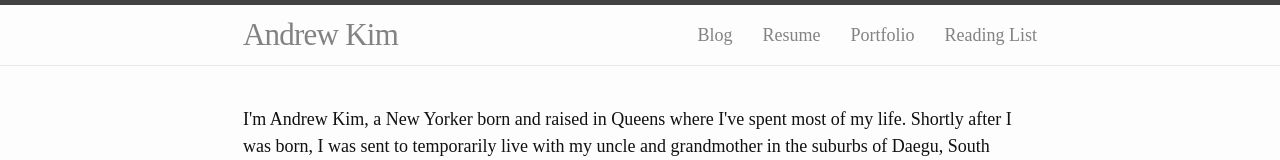
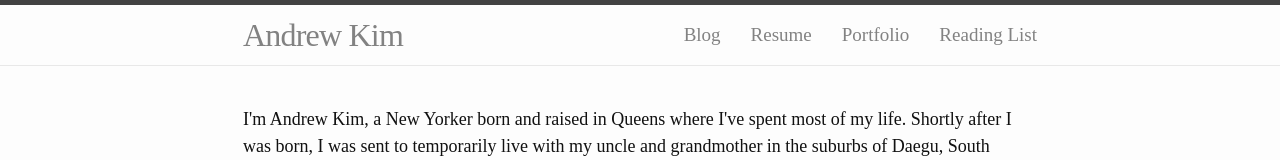
Before and after one commit to andrewwkimm/andrewwkimm.github.io, a SvelteKit app: page / in a window 1280 px wide. Shown: the top 160 px of the page. Built offline with nearby package versions, Linux system fonts and the light colour scheme.

Commit message:
Increase size of items in header

```diff
--- a/src/app.css
+++ b/src/app.css
@@ -7,6 +7,7 @@
   /* Typography */
   --font-family-serif: "Lora", serif;
   --font-size-base: 1.125rem; /* 18px */
+  --font-size-nav: 1.25rem; /* 20px */
 
   /* Colors — text */
   --color-text: #111;
--- a/src/lib/components/Header.svelte
+++ b/src/lib/components/Header.svelte
@@ -26,7 +26,7 @@
   ">
     <a
       class="
-        text-[31px]
+        text-[32px]
         text-[var(--color-gray)]
         font-light
         tracking-tight
@@ -42,6 +42,7 @@
       {#each navigation as item}
         <a
           class="
+            text-[19px]
             text-[var(--color-gray)]
             no-underline hover:underline
           "
```
